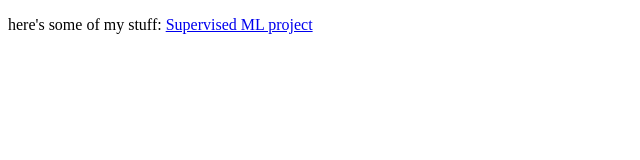
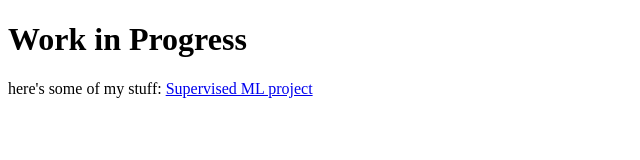
Before and after one commit to teddybeargun/teddybeargun.github.io, a plain HTML site: page index.html in a window 1280 px wide. Shown: the whole page, without its empty margins (0-640 px from the left). Drawn offline with Linux system fonts and the light colour scheme.

Commit message:
Update index.html

```diff
--- a/index.html
+++ b/index.html
@@ -1,9 +1,7 @@
 <!DOCTYPE html>
 <html>
-   <head>
-      <title>Work in Progress</title>
-   </head>
    <body>
+      <h1>Work in Progress</h1>
       <p>here's some of my stuff:
         <a href = "https://teddybeargun.github.io/Supervised-ML-project/">Supervised ML project</a></p>
    </body>
```
